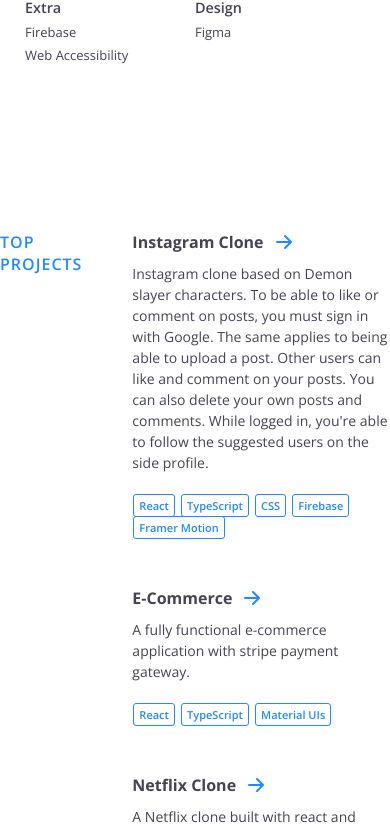
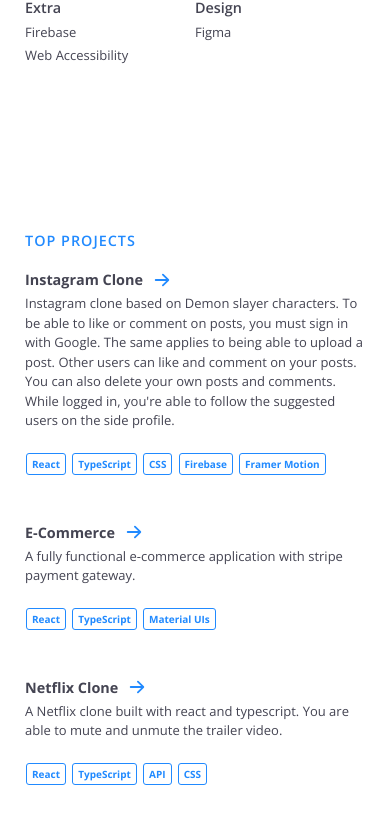
Before and after one commit to mirayatech/V3-Portfolio, a React (Vite) app: page / in a window 390 px wide. Shown: the part 1557-2387 px from the top of the page. Built offline with nearby package versions, Linux system fonts and the light colour scheme.

Commit message:
style: make project layout responsive

```diff
--- a/src/components/projects/projects.css
+++ b/src/components/projects/projects.css
@@ -52,8 +52,6 @@
   transform: translateX(8px);
 }
 
-/* Text */
-
 .projects .wrapper p {
   line-height: 1.5;
   margin-bottom: 20px;
@@ -69,3 +67,83 @@
   border-radius: 3px;
   font-size: calc(11 / 16 * 1rem);
 }
+
+@media screen and (max-width: 800px) {
+  .projects .wrapper {
+    max-width: 500px;
+  }
+
+  .projects {
+    padding-bottom: 100px;
+  }
+}
+
+@media screen and (max-width: 690px) {
+  .projects .wrapper {
+    max-width: 400px;
+  }
+}
+
+@media screen and (max-width: 660px) {
+  .projects .projects__title {
+    font-size: 0.9rem;
+    margin-right: 20px;
+  }
+
+  .projects .wrapper {
+    max-width: 400px;
+  }
+
+  .projects .wrapper .project {
+    margin-bottom: 50px;
+  }
+
+  .projects .wrapper .project .title {
+    margin-bottom: 5px;
+  }
+
+  .projects .wrapper .project .title h3 {
+    font-size: 0.9rem;
+  }
+
+  .projects .wrapper .project .title .arrow {
+    font-size: calc(18 / 16 * 1rem);
+  }
+  .projects .wrapper p {
+    font-size: calc(13 / 16 * 1rem);
+  }
+
+  .project .project__language span {
+    font-weight: 700;
+    font-size: calc(10 / 16 * 1rem);
+  }
+}
+
+@media screen and (max-width: 660px) {
+  .projects .projects__title {
+    font-size: 0.9rem;
+    margin-right: 20px;
+  }
+  .projects {
+    padding: 100px 0 100px 0;
+  }
+}
+
+@media screen and (max-width: 540px) {
+  .projects .wrapper {
+    max-width: 340px;
+  }
+}
+
+@media screen and (max-width: 500px) {
+  .projects .projects__title {
+    margin: 0;
+    margin-bottom: 20px;
+  }
+
+  .projects {
+    flex-direction: column;
+
+    padding-bottom: 100px;
+  }
+}
```
